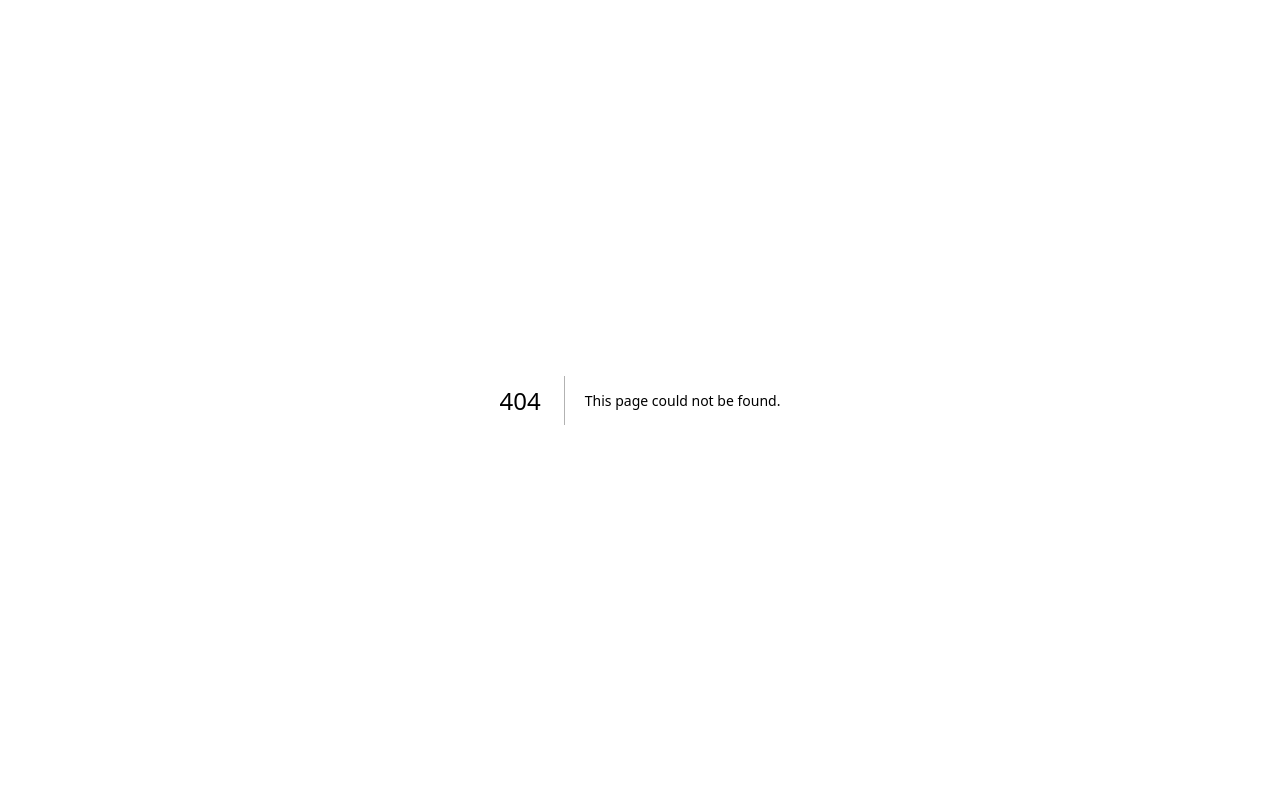
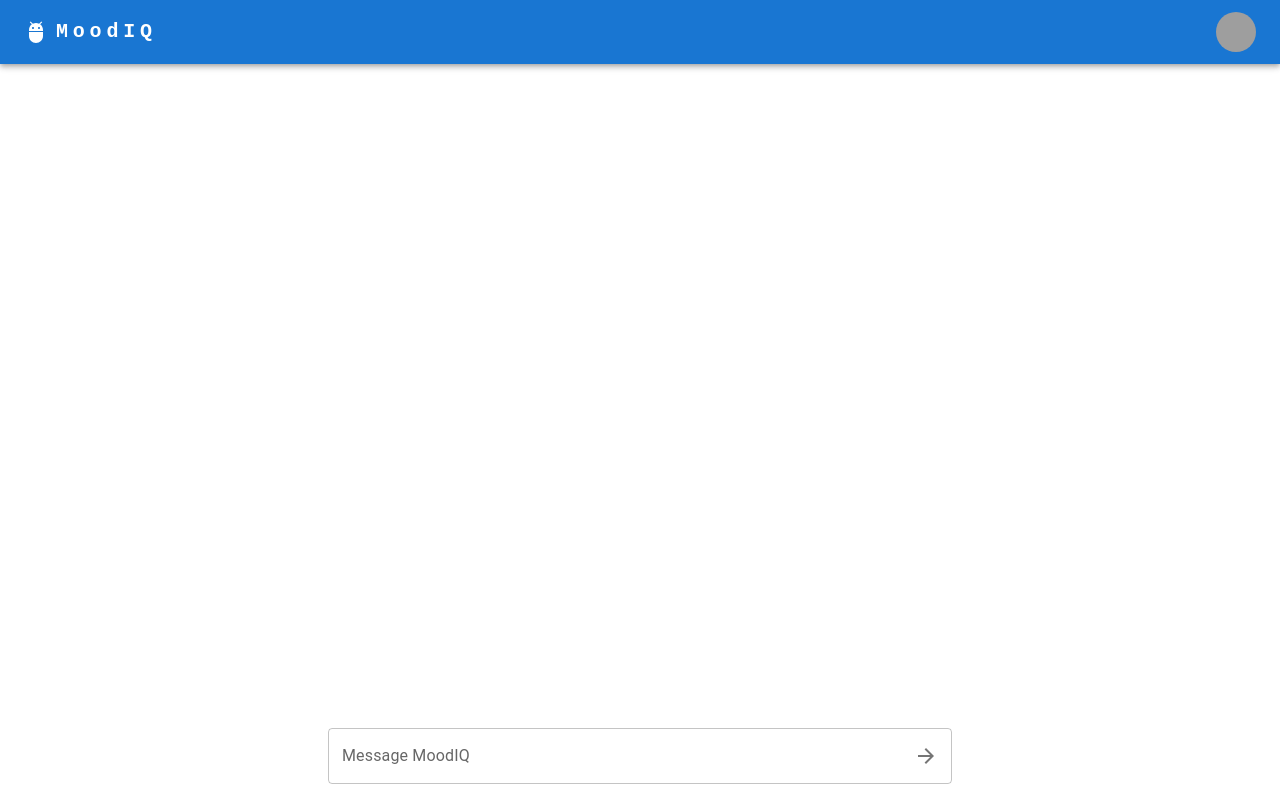
Before and after one commit to UOFT-DSI-SRI-ResponsibleLLM-Hackathon/Team_4, a Next.js app in the folder frontend/: page /chatInterface in a window 1280 px wide. Before the commit this address had no page. Built offline with nearby package versions, Linux system fonts and the light colour scheme; grey boxes are pictures that could not be loaded.

Commit message:
Implementing chatbot

```diff
--- /dev/null
+++ b/frontend/src/app/chatInterface/aiOutput.js
@@ -0,0 +1,38 @@
+import * as React from 'react';
+import Box from '@mui/material/Box';
+import Card from '@mui/material/Card';
+import CardContent from '@mui/material/CardContent';
+import Typography from '@mui/material/Typography';
+
+export default function AIOutput({ message }) {
+  return (
+    <Box
+      sx={{
+        display: 'flex',
+        justifyContent: 'flex-end',
+        minWidth: 275,
+        mb: 2,
+        width: '100%'
+      }}
+    >
+      <Box sx={{ width: '75%' }}>
+        <Card
+          variant="outlined"
+          sx={{
+            mt: 1,
+            mb: 1,
+            mr: 2,
+            borderRadius: 2,
+            width: '100%'
+          }}
+        >
+          <CardContent>
+            <Typography variant="body2">
+              {message.text}
+            </Typography>
+          </CardContent>
+        </Card>
+      </Box>
+    </Box>
+  );
+}
--- /dev/null
+++ b/frontend/src/app/chatInterface/bar.js
@@ -0,0 +1,73 @@
+import * as React from 'react';
+import AppBar from '@mui/material/AppBar';
+import Box from '@mui/material/Box';
+import Toolbar from '@mui/material/Toolbar';
+import IconButton from '@mui/material/IconButton';
+import Typography from '@mui/material/Typography';
+import Container from '@mui/material/Container';
+import Avatar from '@mui/material/Avatar';
+import Tooltip from '@mui/material/Tooltip';
+import AdbIcon from '@mui/icons-material/Adb';
+
+
+const settings = ['Profile', 'Account', 'Dashboard', 'Logout'];
+
+function Bar() {
+  const [anchorElNav, setAnchorElNav] = React.useState(null);
+  const [anchorElUser, setAnchorElUser] = React.useState(null);
+
+  const handleOpenNavMenu = (event) => {
+    setAnchorElNav(event.currentTarget);
+  };
+
+  const handleOpenUserMenu = (event) => {
+    setAnchorElUser(event.currentTarget);
+  };
+
+  const handleCloseNavMenu = () => {
+    setAnchorElNav(null);
+  };
+
+  const handleCloseUserMenu = () => {
+    setAnchorElUser(null);
+  };
+
+  return (
+    <AppBar position="static">
+      <Container maxWidth="xl">
+        <Toolbar disableGutters>
+          <AdbIcon sx={{ display: { xs: 'none', md: 'flex' }, mr: 1 }} />
+          <Typography
+            variant="h6"
+            noWrap
+            component="a"
+            href="#app-bar-with-responsive-menu"
+            sx={{
+              mr: 2,
+              display: { xs: 'none', md: 'flex' },
+              fontFamily: 'monospace',
+              fontWeight: 700,
+              letterSpacing: '.3rem',
+              color: 'inherit',
+              textDecoration: 'none',
+            }}
+          >
+            MoodIQ
+          </Typography>
+
+          <Box sx={{ flexGrow: 1 }} />
+
+          <Box sx={{ flexGrow: 0 }}>
+            <Tooltip title="Account">
+              <IconButton sx={{ p: 0 }}>
+                <Avatar src="/broken-image.jpg" />
+              </IconButton>
+            </Tooltip>
+          </Box>
+        </Toolbar>
+      </Container>
+    </AppBar>
+  );
+}
+
+export default Bar;
--- /dev/null
+++ b/frontend/src/app/chatInterface/page.js
@@ -0,0 +1,83 @@
+'use client';
+import React, { useState } from 'react';
+import Box from '@mui/material/Box';
+import TextField from '@mui/material/TextField';
+import ArrowForwardIcon from '@mui/icons-material/ArrowForward';
+import InputAdornment from '@mui/material/InputAdornment';
+import Bar from './bar';
+import UserInput from './userInput';
+import AIOutput from './aiOutput';
+
+export default function ChatInterface() {
+  const [input, setInput] = useState('');
+  const [messages, setMessages] = useState([]);
+
+  const handleType = (event) => {
+    const userInput = event.target.value;
+    setInput(userInput);
+  };
+
+  const handleInput = (event) => {
+    event.preventDefault();
+
+    if (!input.trim()) return;
+
+    const userMessage = { text: input, type: 'user' };
+
+
+    const aiResponse = `AI: ${input}`;
+    const aiMessage = { text: aiResponse, type: 'ai' };
+
+    setMessages(prevMessages => [...prevMessages, userMessage, aiMessage]);
+
+    setInput('');
+  };
+
+  return (
+    <Box sx={{ display: 'flex', flexDirection: 'column', height: '100vh' }}>
+      <Bar />
+      <Box sx={{ flex: 1, overflowY: 'auto', padding: 2 }}>
+        {messages.map((message, index) => (
+          <Box key={index} sx={{ margin: '8px 0' }}>
+          {message.type === 'user' ? (
+            <UserInput message={message} />
+          ) : (
+            <AIOutput message={message} />
+          )}
+        </Box>
+
+        ))}
+      </Box>
+      <Box
+        component="form"
+        noValidate
+        autoComplete="off"
+        onSubmit={handleInput}
+        sx={{
+          display: 'flex',
+          justifyContent: 'center',
+          padding: 2,
+        }}
+      >
+        <TextField
+          id="outlined-basic"
+          label="Message MoodIQ"
+          variant="outlined"
+          sx={{ width: '50%' }}
+          value={input}
+          onChange={handleType}
+          InputProps={{
+            endAdornment: (
+              <InputAdornment position="end">
+                <ArrowForwardIcon
+                  onClick={handleInput}
+                  sx={{ cursor: 'pointer' }}
+                />
+              </InputAdornment>
+            ),
+          }}
+        />
+      </Box>
+    </Box>
+  );
+}
--- /dev/null
+++ b/frontend/src/app/chatInterface/userInput.js
@@ -0,0 +1,28 @@
+import * as React from 'react';
+import Box from '@mui/material/Box';
+import Card from '@mui/material/Card';
+import CardContent from '@mui/material/CardContent';
+import Typography from '@mui/material/Typography';
+
+export default function UserInput({ message }) {
+  return (
+    <Box
+      sx={{ minWidth: 275, mb: 2, width: '75%' }}
+    >
+      <Card
+        variant="outlined"
+        sx={{
+          mt: 1,
+          ml: 1,
+          borderRadius: 2,
+          width: '100%'
+        }}>
+        <CardContent>
+          <Typography variant="body2">
+            {message.text}
+          </Typography>
+        </CardContent>
+      </Card>
+    </Box>
+  );
+}
```
Also changed, not shown: frontend/package.json (+6 -2 lines), 1 other file (tests, documents, lock files or other folders).
